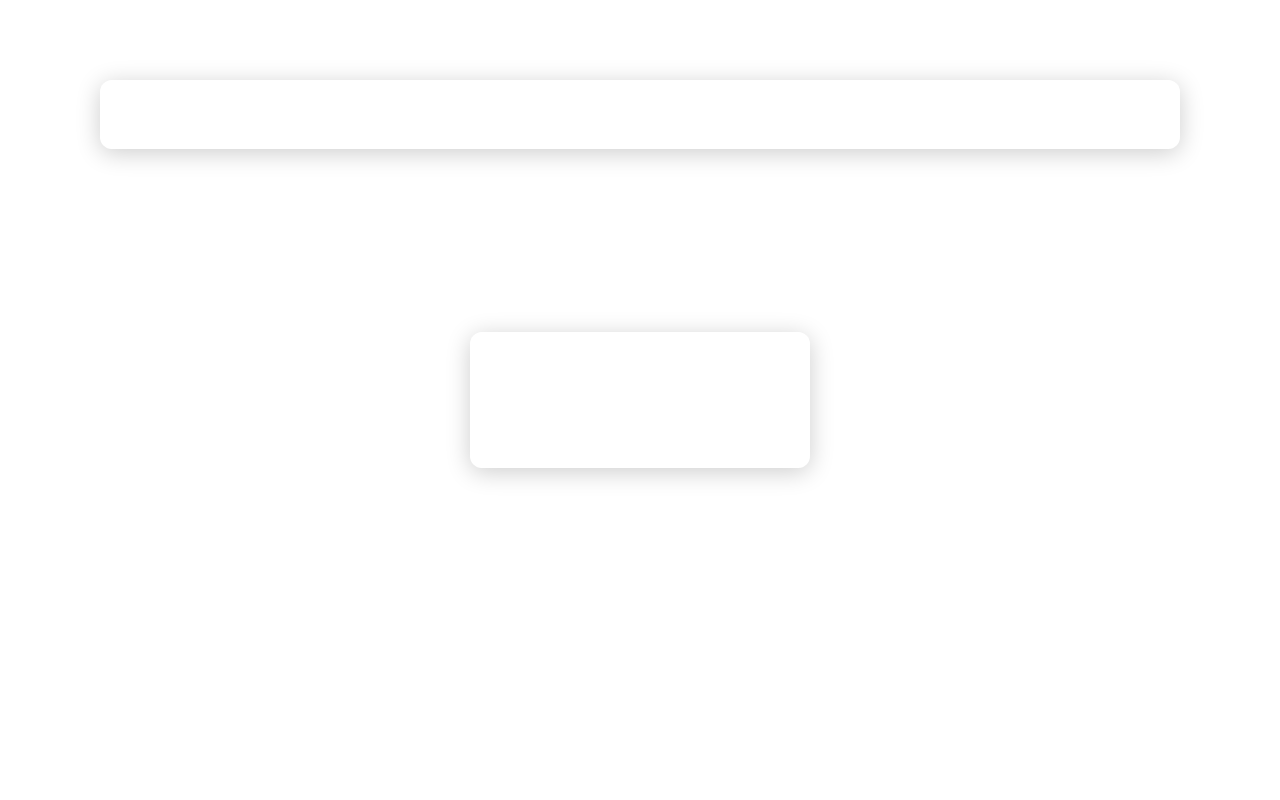
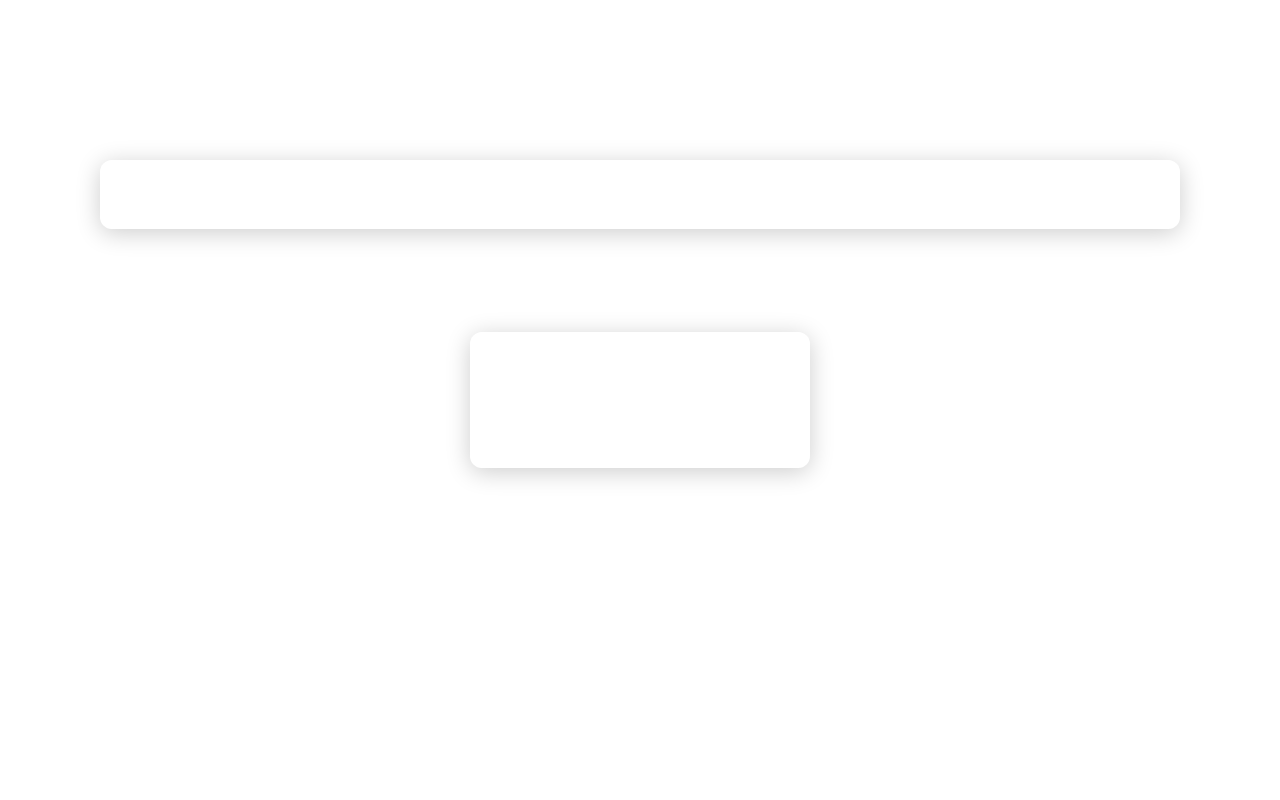
Before and after one commit to yunext280/testt2, a Python web app: template templates/aviso.html in a window 1280 px wide. Run offline with Jinja, Linux system fonts and the light colour scheme; the template is opened without the code that fills it, so the values that code supplies are empty.

Commit message:
Add 80px top and bottom padding to all Flask pages via shared style; bump version to 1.1412

```diff
--- a/static/style.css
+++ b/static/style.css
@@ -13,6 +13,13 @@
     font-family: 'Segoe UI', Tahoma, Geneva, Verdana, sans-serif;
     -webkit-font-smoothing: antialiased;
     -moz-osx-font-smoothing: grayscale;
+}
+
+/* Breathing space at the top and bottom of every Flask page
+   (separates the MREC, which scrolls above the page, from the content) */
+body {
+    padding-top: 80px;
+    padding-bottom: 80px;
 }
 
 
```
Also changed, not shown: version.md (+1 -1 lines).
